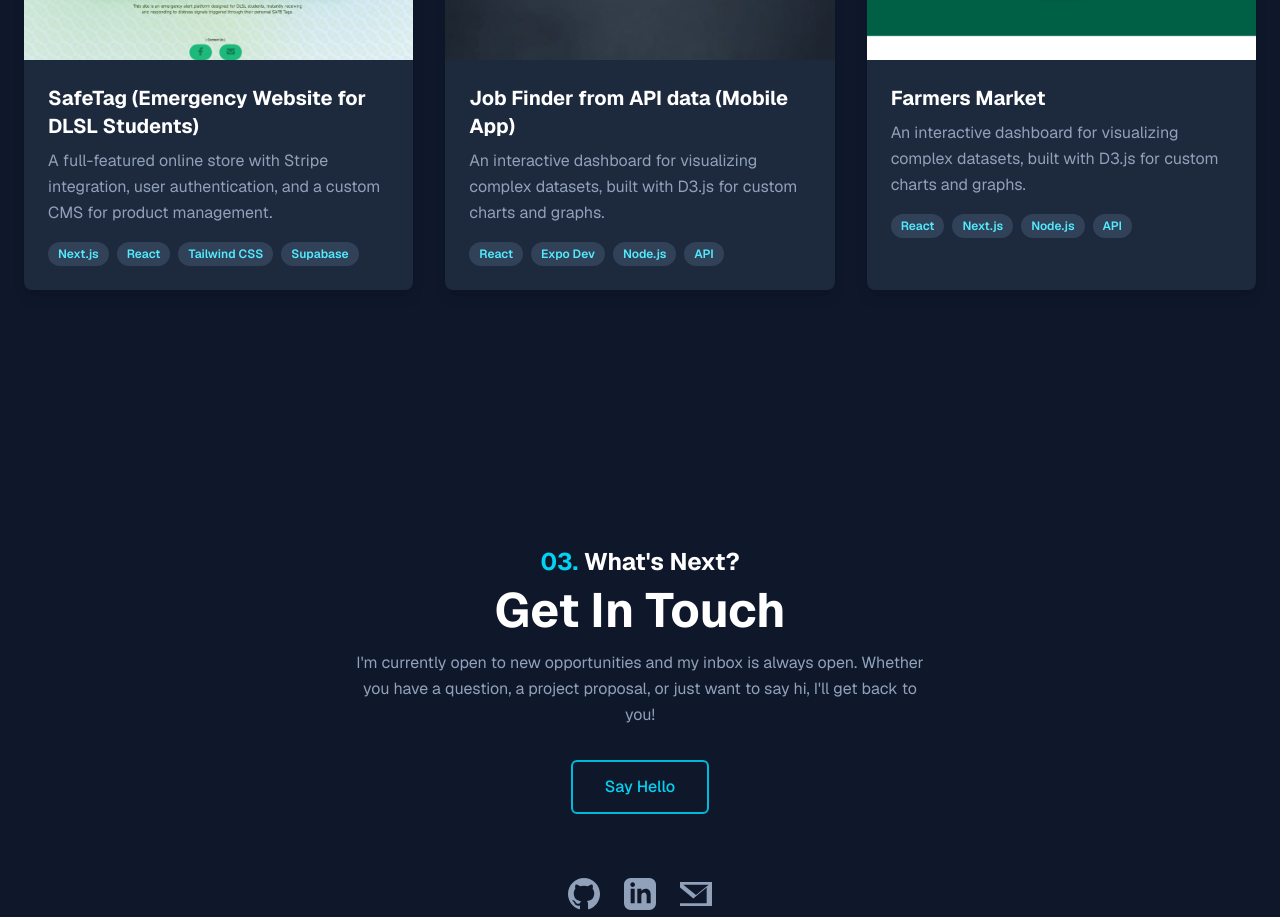
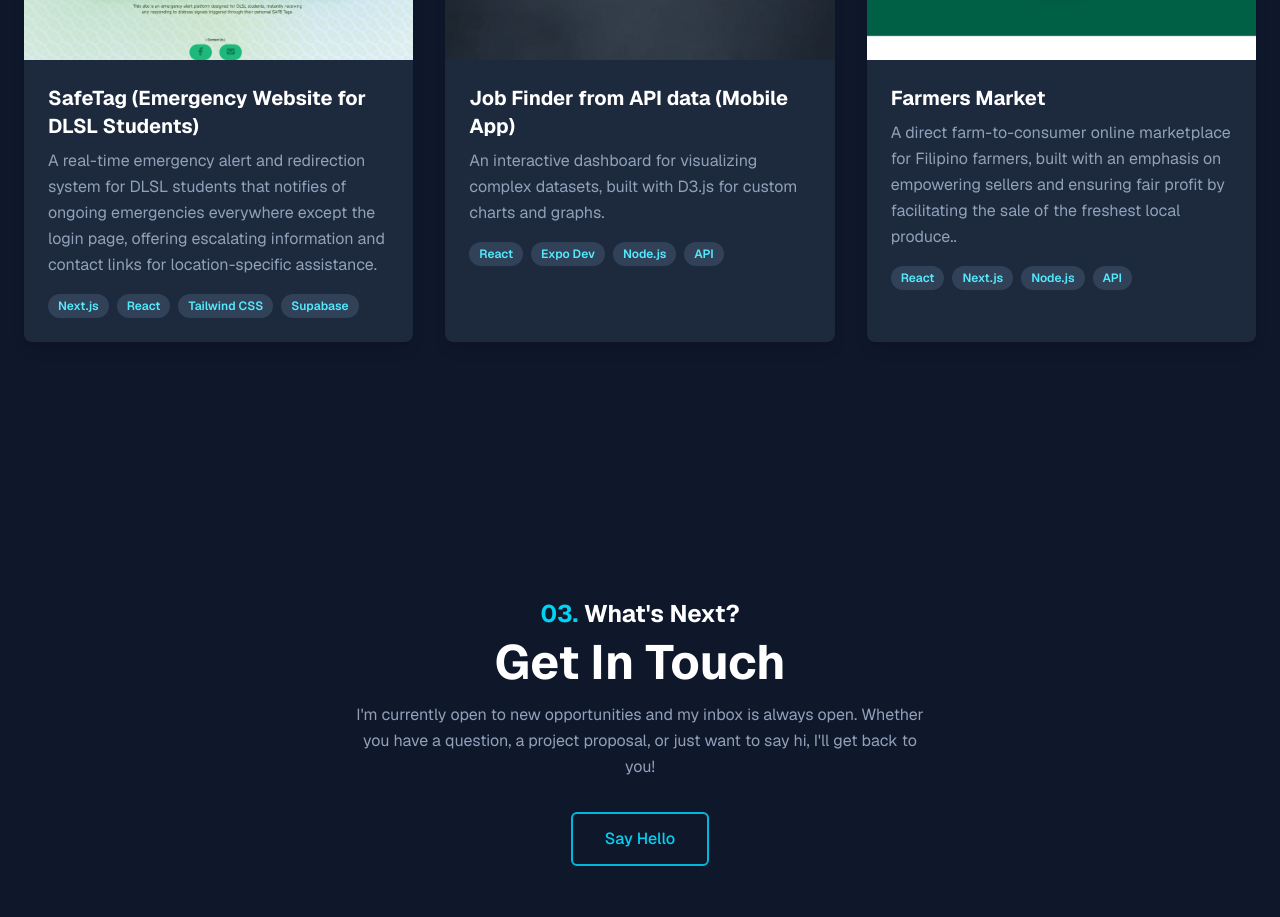
Before and after one commit to odiatob/Personal-Portfolio, a Next.js app: page / in a window 1280 px wide. Shown: the part 1900-2817 px from the top of the page. Built offline with nearby package versions, Linux system fonts and the light colour scheme.

Commit message:
updated description on projects

```diff
--- a/src/app/screens/Homepage.js
+++ b/src/app/screens/Homepage.js
@@ -46,7 +46,7 @@ export default function Homepage() {
   const projects = [
     {
       title: "SafeTag (Emergency Website for DLSL Students)",
-      description: "A full-featured online store with Stripe integration, user authentication, and a custom CMS for product management.",
+      description: "A real-time emergency alert and redirection system for DLSL students that notifies of ongoing emergencies everywhere except the login page, offering escalating information and contact links for location-specific assistance.",
       tech: ["Next.js", "React", "Tailwind CSS", "Supabase"],
       imageUrl:"/ST.png",
       link: "https://safetag-h39z.vercel.app/"
@@ -60,7 +60,7 @@ export default function Homepage() {
     },
     {
       title: "Farmers Market",
-      description: "An interactive dashboard for visualizing complex datasets, built with D3.js for custom charts and graphs.",
+      description: "A direct farm-to-consumer online marketplace for Filipino farmers, built with an emphasis on empowering sellers and ensuring fair profit by facilitating the sale of the freshest local produce..",
       tech: ["React", "Next.js", "Node.js", "API"],
       imageUrl: "/LK.png",
       link: "https://farmers-ud6h.vercel.app/"
```
